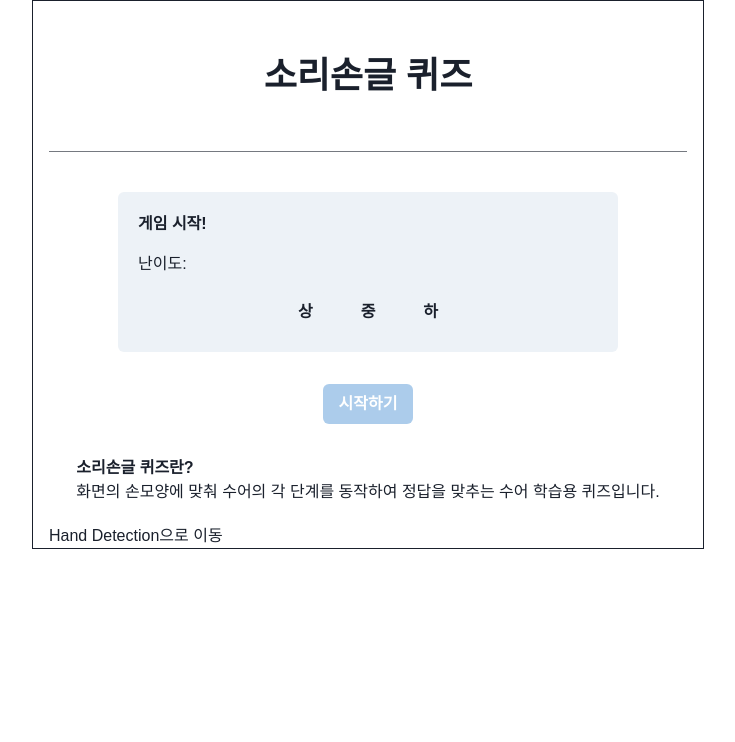
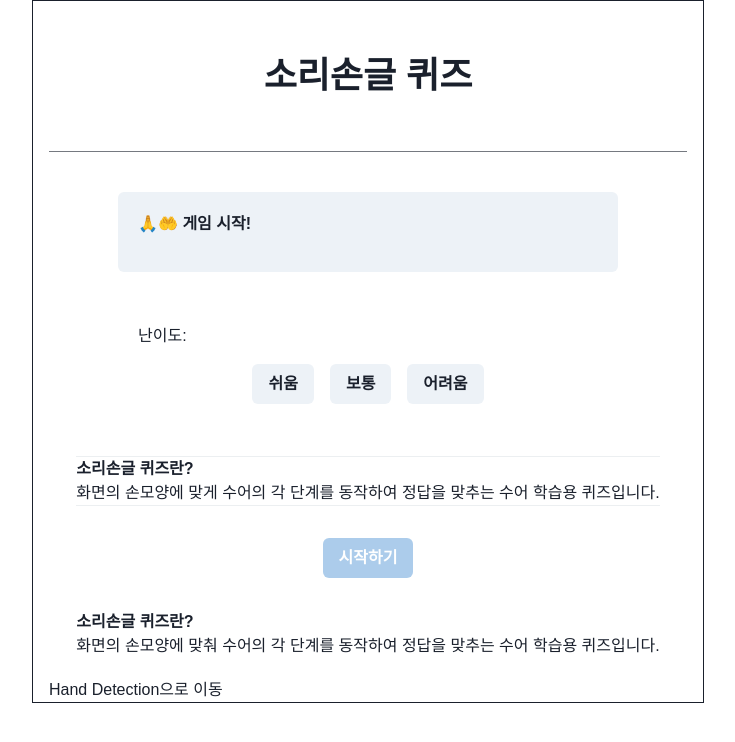
Before and after one commit to sign-muscat/frontSign, a React (Create React App) app: page / in a window 1280 px wide. Shown: the top 742 px of the page, without its empty margins (272-1007 px from the left). Built offline with nearby package versions, Linux system fonts and the light colour scheme; a web font is replaced by a local one.

Commit message:
chose: color theme applying...

```diff
--- a/src/index.js
+++ b/src/index.js
@@ -4,6 +4,7 @@ import './index.css';
 import App from './App';
 import {Provider} from "react-redux";
 import store from "./store";
+import customTheme from "./theme/theme.js"
 import {ChakraProvider, createStandaloneToast} from "@chakra-ui/react";
 import {BrowserRouter} from "react-router-dom";
 const { ToastContainer } = createStandaloneToast();
@@ -11,7 +12,7 @@ const { ToastContainer } = createStandaloneToast();
 const root = ReactDOM.createRoot(document.getElementById('root'));
 root.render(
   <>
-        <ChakraProvider>
+        <ChakraProvider theme={customTheme}>
             <Provider store={store}>
                 <BrowserRouter>
                     <App/>
--- a/src/pages/MainBody.js
+++ b/src/pages/MainBody.js
@@ -1,5 +1,5 @@
 import React, { useState } from 'react';
-import { Box, VStack, Heading, Button, Text, HStack } from '@chakra-ui/react';
+import { Box, VStack, Button, Text, HStack } from '@chakra-ui/react';
 import HandDetection from '../HandDetection'; // HandDetection 컴포넌트를 별도 파일로 가정
 
 function SorisonQuiz() {
@@ -23,28 +23,34 @@ function SorisonQuiz() {
     return (
         <VStack spacing={8} align="center" w="100%" p={5}>
             <Box bg="gray.100" p={5} borderRadius="md" w="100%" maxW="500px">
-                <Text fontWeight="bold" mb={4}>게임 시작!</Text>
+                <Text fontWeight="bold" mb={4}>🙏🤲 게임 시작!</Text>
+            </Box>
+            <Box p={5} borderRadius="md" w="100%" maxW="500px">
                 <Text mb={4}>난이도:</Text>
                 <HStack spacing={4} justify="center">
                     <Button
-                        colorScheme={difficulty === '상' ? 'yellow' : 'gray'}
-                        onClick={() => handleDifficultySelect('상')}
+                        colorScheme={difficulty === '하' ? 'yellow' : 'gray'}
+                        onClick={() => handleDifficultySelect('하')}
                     >
-                        상
+                        쉬움
                     </Button>
                     <Button
                         colorScheme={difficulty === '중' ? 'yellow' : 'gray'}
                         onClick={() => handleDifficultySelect('중')}
                     >
-                        중
+                        보통
                     </Button>
                     <Button
-                        colorScheme={difficulty === '하' ? 'yellow' : 'gray'}
-                        onClick={() => handleDifficultySelect('하')}
+                        colorScheme={difficulty === '상' ? 'yellow' : 'gray'}
+                        onClick={() => handleDifficultySelect('상')}
                     >
-                        하
+                        어려움
                     </Button>
                 </HStack>
+            </Box>
+            <Box borderY="1px" borderColor="blueGray.50">
+                <Text fontWeight="bold">소리손글 퀴즈란?</Text>
+                <Text>화면의 손모양에 맞게 수어의 각 단계를 동작하여 정답을 맞추는 수어 학습용 퀴즈입니다.</Text>
             </Box>
             <Button colorScheme="blue" onClick={startGame} isDisabled={!difficulty}>
                 시작하기
--- a/src/pages/MainPage.js
+++ b/src/pages/MainPage.js
@@ -6,7 +6,6 @@ function MainPage() {
     <div>
         <SorisonQuiz></SorisonQuiz>
         <Link to="/hand-detection">Hand Detection으로 이동</Link>
-
     </div>
   );
 }
--- /dev/null
+++ b/src/theme/theme.js
@@ -0,0 +1,20 @@
+import { extendTheme } from '@chakra-ui/react'
+
+// 프로토 타입에 적용한 Blue Gray 컬러 임의로 추가
+const theme = extendTheme({
+    colors: {
+        blueGray: {
+            50: '#ECEFF1',
+            100: '#CFD8DC',
+            200: '#B0BEC5',
+            300: '#90A4AE',
+            400: '#78909C',
+            500: '#607D8B',
+            600: '#546E7A',
+            700: '#455A64',
+            800: '#37474F',
+            900: '#263238',
+        },
+    },
+})
+export default theme;
```
Also changed, not shown: src/components/button/LevelButton.js (added, +13 -0 lines).
